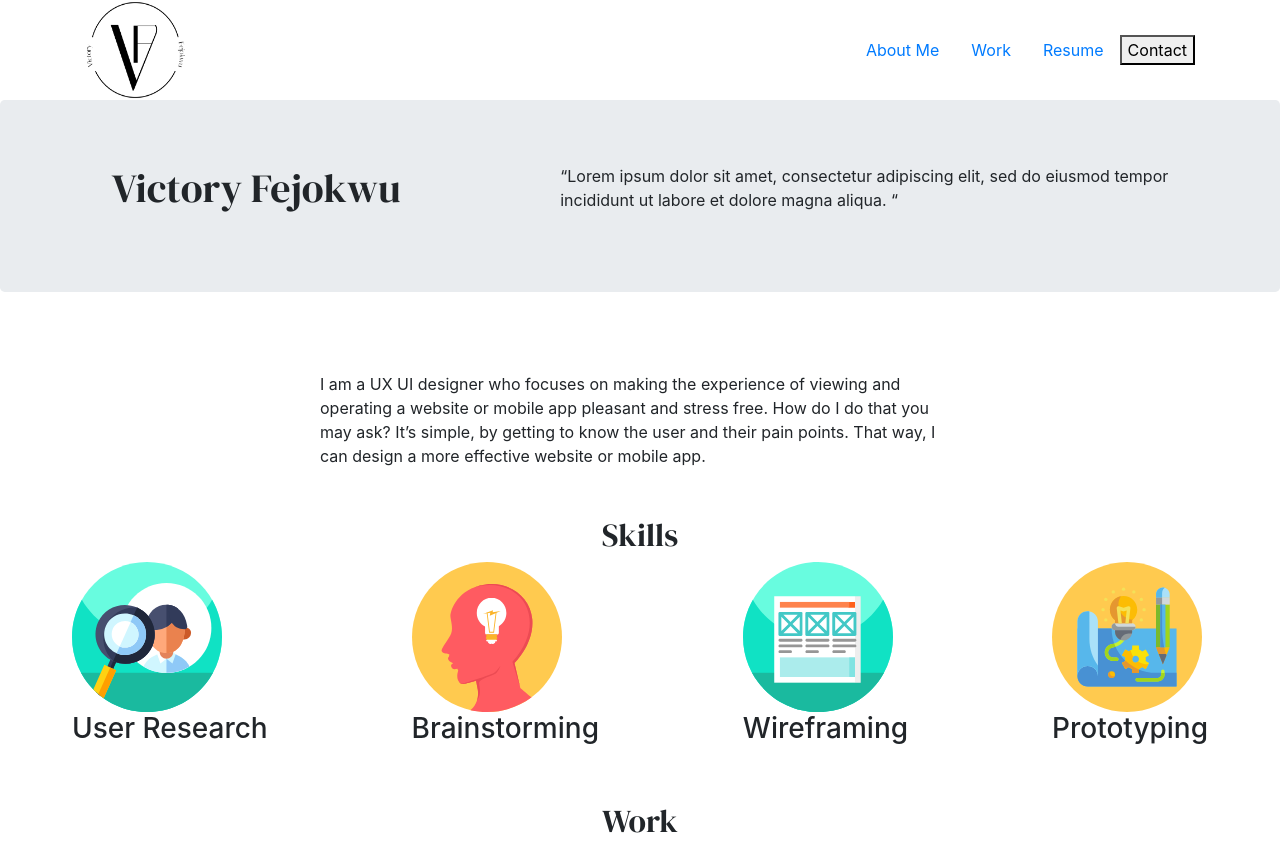
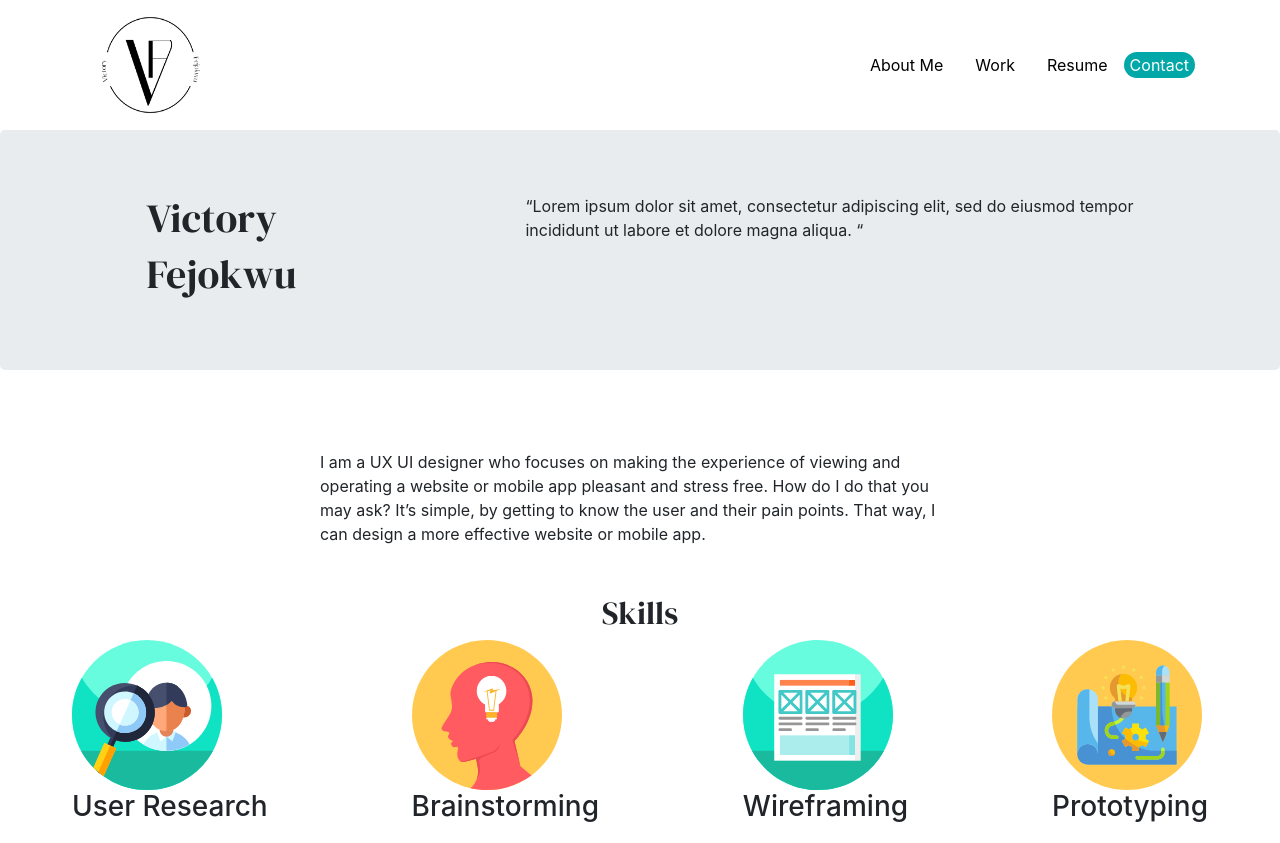
Before and after one commit to Vicfej/Bootstrap-Portfolio, a plain HTML site: page index.html in a window 1280 px wide. Shown: the top 843 px of the page. Drawn offline with nearby package versions, Linux system fonts and the light colour scheme.

Commit message:
New version

```diff
--- a/CSS/style.css
+++ b/CSS/style.css
@@ -1,3 +1,9 @@
+.logo{
+    margin: 15px;
+}
+li a{
+    color: black;
+}
 .container img {
     height: 100px;
     width: 100px;
@@ -8,6 +14,22 @@
 }
 .navs{
     margin-left: auto;
+}
+a button{
+    outline: none;
+    text-decoration: none;
+    border-radius: 25px;
+    background-color: #02a8a8;
+    color: white;
+}
+button{
+    border: none;
+}
+a button:hover{
+    background-color: #018383;
+    transition: all 0.3s ease;
+    outline: none;
+    cursor: pointer;
 }
 .jumbotron{
     display: flex;
--- a/index.html
+++ b/index.html
@@ -34,7 +34,8 @@
     <body>
         <div class="jumbotron">
             <div class="name">
-              <h1>Victory Fejokwu</h1>
+              <h1>Victory</h1>
+              <h1>Fejokwu</h1>
             </div>
             <div class="quote">
               <p>“Lorem ipsum dolor sit amet, consectetur adipiscing elit, sed do eiusmod tempor incididunt ut labore et dolore magna aliqua. “ </p>
```
